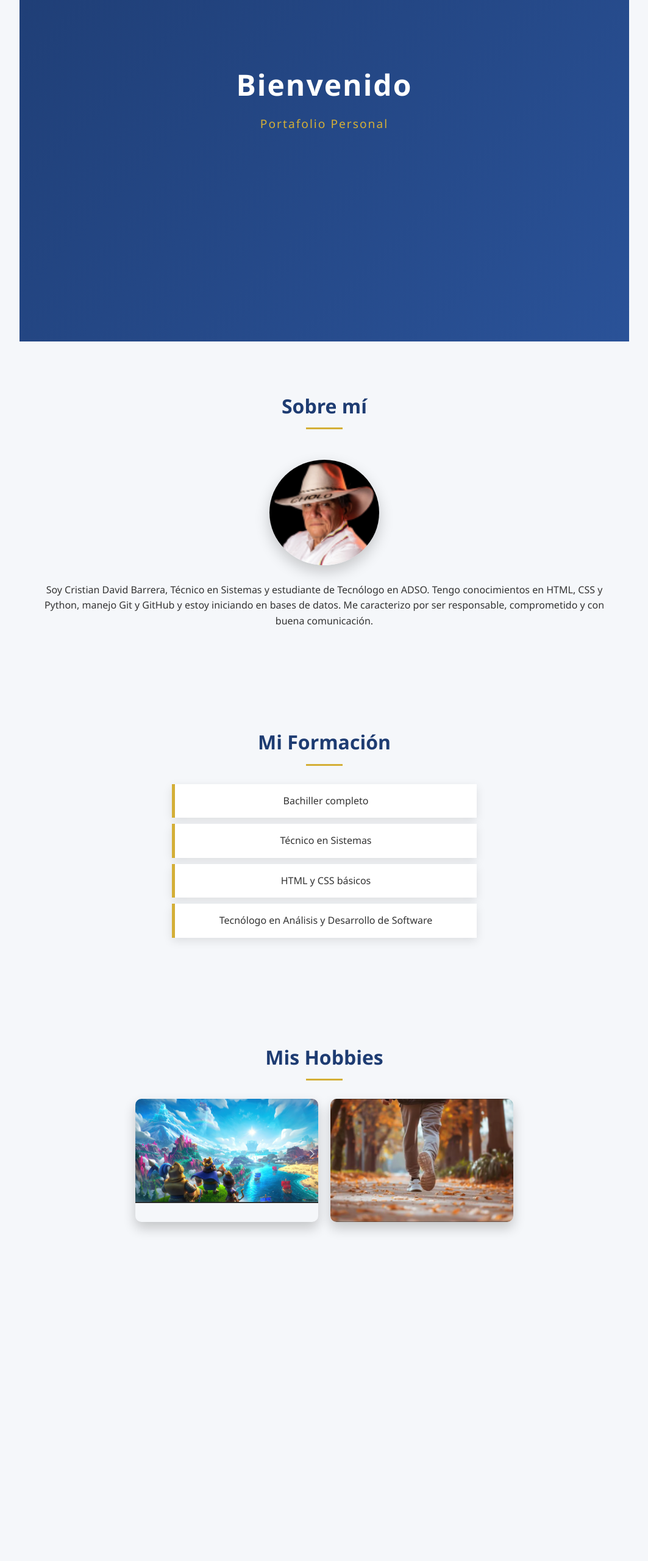
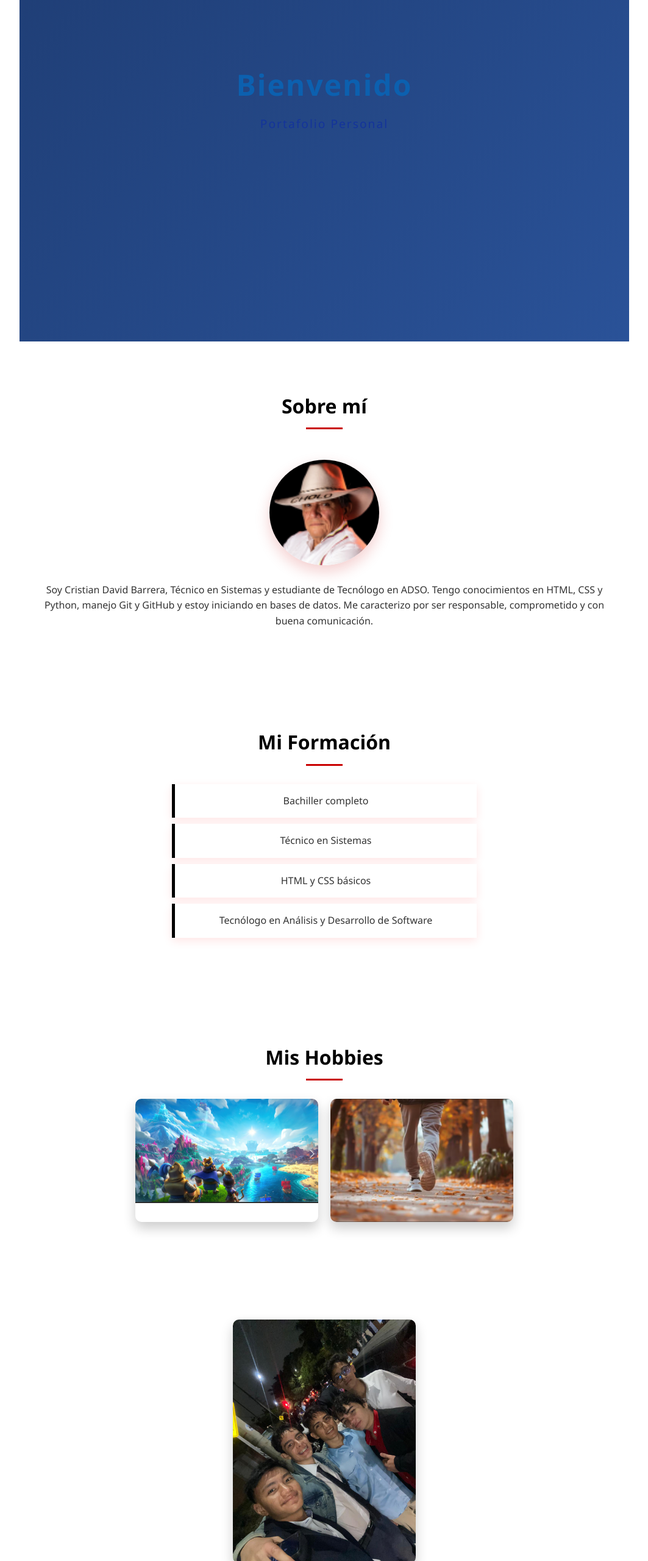
Before and after one commit to davibarrera/Taller_Barrera, a plain HTML site: page index.html in a window 1280 px wide. Shown: the part 240-2800 px from the top of the page at 61% size, without its empty margins (108-1171 px from the left). Before the commit the page ends 2324 px from the top, so only its background shows below. Drawn offline with Linux system fonts and the light colour scheme.

Commit message:
se hace codificaciones

```diff
--- a/index.html
+++ b/index.html
@@ -54,6 +54,15 @@
 
         </div>
     </section>
-
+    <section class="amigos">
+    <div class="card">
+        <a href="https://www.youtube.com/watch?v=qaZ0oAh4evU&list=RD_mEueEDhow8&index=7">
+            <img src="amigos.jpeg" alt="amigos">
+                <div class="overlay">
+                <p>Más que amigos, hermanos</p>
+                </div>
+        </a>
+    </div>
+    </section>
 </body>
 </html>
--- a/stile.css
+++ b/stile.css
@@ -8,7 +8,7 @@
 
 body{
     font-family: 'Segoe UI', sans-serif;
-    background:#f5f7fa;
+    background:#ffffff;
     color:#333;
     line-height:1.6;
 }
@@ -20,7 +20,7 @@ body{
     justify-content:center;
     align-items:center;
     text-align:center;
-    color:white;
+    color:rgb(12, 96, 175);
 }
 
 .principio h1{
@@ -53,10 +53,10 @@ body{
     animation-delay:0.5s;
 }
 
-/* Animación */
+
 @keyframes entrada{
     0%{
-        opacity:0;
+        opacity:100%;
         transform:translateY(50px);
     }
     100%{
@@ -71,7 +71,7 @@ body{
 .principio p{
     margin-top:10px;
     font-size:1.2rem;
-    color:#d4af37;
+    color:#14349b;
 }
 
 
@@ -85,7 +85,7 @@ section{
 h2{
     margin-bottom:30px;
     font-size:2rem;
-    color:#1e3c72;
+    color:#000000;
     position:relative;
 }
 
@@ -93,7 +93,7 @@ h2::after{
     content:"";
     width:60px;
     height:3px;
-    background:#d4af37;
+    background:#c90101;
     display:block;
     margin:10px auto 0;
 }
@@ -103,7 +103,7 @@ h2::after{
     width:180px;
     border-radius:50%;
     margin:20px 0;
-    box-shadow:0 10px 25px rgba(0,0,0,0.2);
+    box-shadow:0 10px 25px rgba(199, 10, 10, 0.2);
     transition:0.4s;
 }
 
@@ -121,8 +121,8 @@ h2::after{
     margin:10px auto;
     padding:15px;
     max-width:500px;
-    border-left:5px solid #d4af37;
-    box-shadow:0 5px 15px rgba(0,0,0,0.1);
+    border-left:5px solid #000000;
+    box-shadow:0 5px 15px rgba(252, 0, 0, 0.1);
     transition:0.3s;
 }
 
@@ -143,7 +143,7 @@ h2::after{
     width:300px;
     overflow:hidden;
     border-radius:10px;
-    box-shadow:0 10px 20px rgba(0,0,0,0.2);
+    box-shadow:0 10px 20px rgba(0, 0, 0, 0.2);
 }
 
 .card img{
@@ -158,8 +158,8 @@ h2::after{
     left:0;
     width:100%;
     height:100%;
-    background:rgba(30,60,114,0.85);
-    color:white;
+    background:rgba(62, 91, 129, 0.85);
+    color:rgb(0, 0, 0);
     display:flex;
     justify-content:center;
     align-items:center;
@@ -183,3 +183,9 @@ h2::after{
         font-size:2rem;
     }
 }
+
+.amigos{
+    display:flex;
+    justify-content:center;
+    align-items:center;
+}
```
Also changed, not shown: amigos.jpeg (added).
